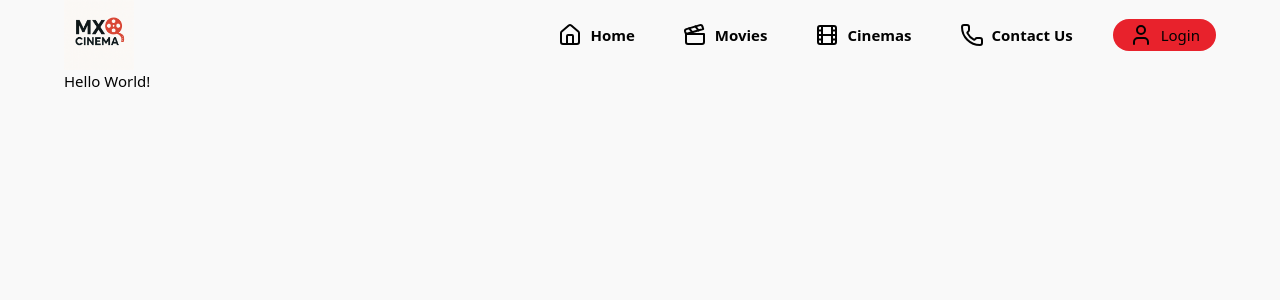
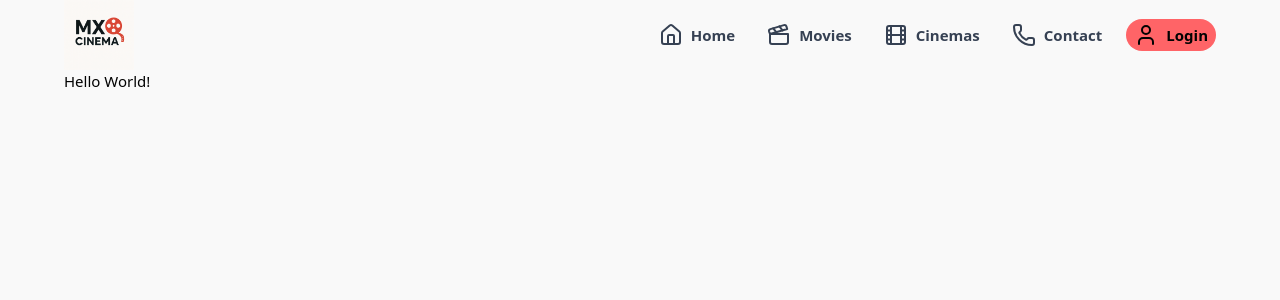
Before and after one commit to Venkat8791/movie-booking-system, a Next.js app: page / in a window 1280 px wide. Shown: the top 300 px of the page. Built offline with nearby package versions, Linux system fonts and the light colour scheme.

Commit message:
navigation bar code refactoring

```diff
--- a/app/_components/Navigation.js
+++ b/app/_components/DesktopNavigation.js
@@ -1,18 +1,12 @@
 "use client";
 import Link from "next/link";
-import { Home, Clapperboard, Film, Phone, Menu, X } from "lucide-react";
+import LoginButton from "./LoginButton";
 
-const navLinks = [
-  { name: "Home", href: "/", icon: <Home /> },
-  { name: "Movies", href: "/movies", icon: <Clapperboard /> },
-  { name: "Cinemas", href: "/about-us", icon: <Film /> },
-  { name: "Contact Us", href: "/contact-us", icon: <Phone /> },
-];
-export default function Navigation() {
+export default function DesktopNavigation({ navLinks }) {
   return (
     // desktop navigation
     <nav className="hidden lg:block">
-      <ul className="flex gap-8 justify-center items-center font-bold">
+      <ul className="flex gap-4 justify-center items-center font-bold">
         {navLinks.map((link) => (
           <li key={link.name}>
             <Link
@@ -24,6 +18,8 @@ export default function Navigation() {
             </Link>
           </li>
         ))}
+
+        <LoginButton />
       </ul>
     </nav>
   );
--- a/app/_components/Header.js
+++ b/app/_components/Header.js
@@ -1,17 +1,17 @@
 "use client";
 import { useState } from "react";
-import LoginButton from "./LoginButton";
 import Logo from "./Logo";
-import { Clapperboard, Film, Home, Menu, Phone, X } from "lucide-react";
+import { Clapperboard, Film, Home, Phone } from "lucide-react";
 
-import Navigation from "./Navigation";
-import Link from "next/link";
+import DesktopNavigation from "./DesktopNavigation";
+import MobileNavigation from "./MobileNavigation";
+import NavToggleButton from "./NavToggleButton";
 
 const navLinks = [
   { name: "Home", href: "/", icon: <Home /> },
   { name: "Movies", href: "/movies", icon: <Clapperboard /> },
   { name: "Cinemas", href: "/about-us", icon: <Film /> },
-  { name: "Contact Us", href: "/contact-us", icon: <Phone /> },
+  { name: "Contact", href: "/contact-us", icon: <Phone /> },
 ];
 
 export default function Header() {
@@ -20,80 +20,22 @@ export default function Header() {
     <header>
       <div className="flex items-center justify-between">
         <Logo />
-        <div className="flex items-center gap-8">
-          <Navigation />
-          <LoginButton />
+        <div className="flex items-center">
+          <DesktopNavigation navLinks={navLinks} />
+
           {/* mobile menu button */}
-          <button
-            onClick={() => setIsMenuOpen(!isMenuOpen)}
-            className="hidden md:block lg:hidden text-white"
-          >
-            {isMenuOpen ? (
-              <X className="w-7 h-7" />
-            ) : (
-              <Menu className="w-7 h-7" />
-            )}
-          </button>
-
-          {/* mobile menu
-          <div className="md:hidden fixed top-0 left-0 w-full h-full">
-            <div className="flexx justify-end p-6">
-              <button onClick={() => setIsMenuOpen(false)}>
-                <X className="w-8 h-8" />
-              </button>
-            </div>
-            <ul className="flex flex-col items-center justify-center space-y-6 h-full">
-              {navLinks.map((link) => (
-                <li
-                  key={link.name}
-                  className="cursor-pointer flex gap-2 items-center"
-                >
-                  {link.icon}
-                  <span>{link.name}</span>
-                </li>
-              ))}
-            </ul>
-          </div> */}
-
-          {/* mobile menu */}
-
-          {/* {isMenuOpen && (
-            <div className="fixed top-20 left-0 w-full h-full">
-              <ul className="flex flex-col items-start  space-y-6 h-full">
-                {navLinks.map((link) => (
-                  <li
-                    key={link.name}
-                    className="cursor-pointer flex gap-2 items-center justify-between"
-                  >
-                    {link.icon}
-                    <span>{link.name}</span>
-                  </li>
-                ))}
-              </ul>
-            </div>
-          )} */}
-
+          <NavToggleButton
+            isMenuOpen={isMenuOpen}
+            setIsMenuOpen={setIsMenuOpen}
+          />
           {/* Mobile Menu (Slide-In) */}
-          <nav
-            className={`lg:hidden fixed top-0 left-0 w-64 h-full bg-red-500 p-6 shadow-md transition-transform ${
-              isMenuOpen ? "translate-x-0" : "-translate-x-full"
-            }`}
-          >
-            <ul className="mt-10 space-y-6 text-left">
-              {navLinks.map((item) => (
-                <li key={item.name}>
-                  <Link
-                    href={item.href}
-                    className="flex items-center space-x-3 text-xl py-2 hover:text-gray-400"
-                    onClick={() => isMenuOpen(false)} // Close menu on click
-                  >
-                    {item.icon}
-                    <span>{item.name}</span>
-                  </Link>
-                </li>
-              ))}
-            </ul>
-          </nav>
+          {isMenuOpen && (
+            <MobileNavigation
+              navLinks={navLinks}
+              isMenuOpen={isMenuOpen}
+              setIsMenuOpen={setIsMenuOpen}
+            />
+          )}
         </div>
       </div>
     </header>
--- a/app/_components/LoginButton.js
+++ b/app/_components/LoginButton.js
@@ -2,7 +2,7 @@ import { User } from "lucide-react";
 
 export default function LoginButton() {
   return (
-    <button className="flex items-center gap-2">
+    <button className="flex items-center gap-2 bg-red-400 w-full px-2 py-1">
       <User />
       <span>Login</span>
     </button>
--- /dev/null
+++ b/app/_components/MobileNavigation.js
@@ -0,0 +1,36 @@
+import { X } from "lucide-react";
+import Link from "next/link";
+import React from "react";
+import LoginButton from "./LoginButton";
+
+function MobileNavigation({ navLinks, isMenuOpen, setIsMenuOpen }) {
+  return (
+    <nav
+      className={`lg:hidden fixed top-0 right-0 w-64 h-full flex flex-col bg-white p-6 shadow-md transition-transform ${
+        isMenuOpen ? "translate-x-0" : "translate-x-full"
+      }`}
+    >
+      <button onClick={() => setIsMenuOpen(false)} className="">
+        <X className="w-7 h-7" />
+      </button>
+      <ul className="mt-10 space-y-6 text-left">
+        {navLinks.map((link) => (
+          <li key={link.name}>
+            <Link
+              href={link.href}
+              className="flex items-center gap-2 hover:text-gray-400"
+              onClick={() => isMenuOpen(false)} // Close menu on click
+            >
+              {link.icon}
+              <span>{link.name}</span>
+            </Link>
+          </li>
+        ))}
+
+        <LoginButton />
+      </ul>
+    </nav>
+  );
+}
+
+export default MobileNavigation;
--- /dev/null
+++ b/app/_components/NavToggleButton.js
@@ -0,0 +1,12 @@
+import { Menu, X } from "lucide-react";
+import React from "react";
+
+function NavToggleButton({ isMenuOpen, setIsMenuOpen }) {
+  return (
+    <button onClick={() => setIsMenuOpen(!isMenuOpen)} className="lg:hidden">
+      {isMenuOpen ? <X className="w-7 h-7" /> : <Menu className="w-7 h-7" />}
+    </button>
+  );
+}
+
+export default NavToggleButton;
--- a/styles/globals.css
+++ b/app/_styles/globals.css
@@ -1,5 +1,4 @@
 @import "tailwindcss";
-@import "tailwindcss/preflight";
 
 /* 🌟 Global Styles */
 :root {
@@ -47,8 +46,6 @@ li:hover {
 }
 
 button {
-  background-color: var(--primary-color-light);
-  padding: 0.25rem 1rem;
   border-radius: 1rem;
   border: none;
   cursor: pointer;
--- a/app/layout.js
+++ b/app/layout.js
@@ -1,4 +1,4 @@
-import "../styles/globals.css";
+import "./_styles/globals.css";
 import Header from "./_components/Header";
 
 export default function RootLayout({ children }) {
--- a/package.json
+++ b/package.json
@@ -16,9 +16,10 @@
   },
   "devDependencies": {
     "@eslint/eslintrc": "^3",
-    "@tailwindcss/postcss": "^4",
+    "@tailwindcss/postcss": "^4.1.1",
     "eslint": "^9",
     "eslint-config-next": "15.2.4",
-    "tailwindcss": "^4"
+    "postcss": "^8.5.3",
+    "tailwindcss": "^4.1.1"
   }
 }
--- a/tailwind.config.mjs
+++ b/tailwind.config.mjs
@@ -51,9 +51,7 @@ const config = {
       },
     },
   },
-  plugins: {
-    "@tailwindcss/postcss": {},
-  },
+  plugins: {},
 };
 
 export default config;
```
Also changed, not shown: 1 other file (tests, documents, lock files or other folders).
